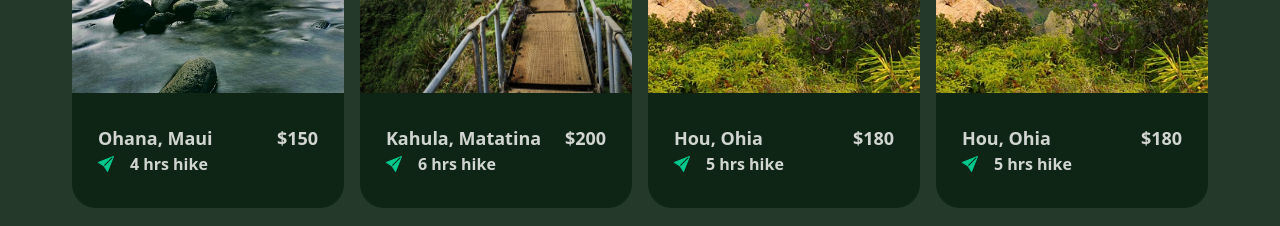
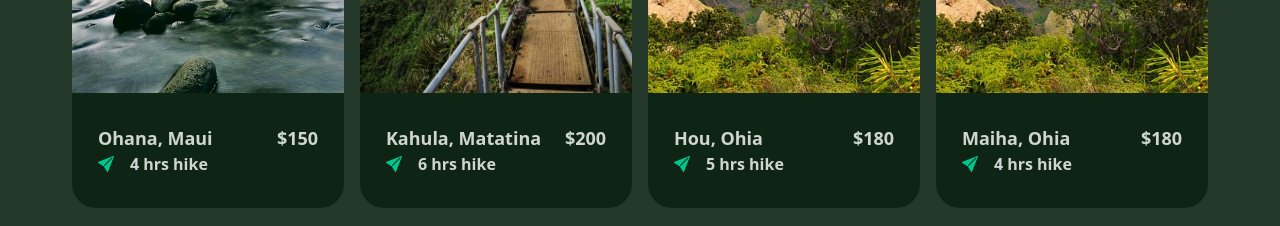
Before and after one commit to JoelOgira/hike_hawaii, a Next.js app: page / in a window 1280 px wide. Shown: the part 1800-2026 px from the top of the page. Built offline with nearby package versions, Linux system fonts and the light colour scheme; a web font is replaced by a local one.

Commit message:
Changed the last destination

```diff
--- a/app/components/home/TopSellingSection.tsx
+++ b/app/components/home/TopSellingSection.tsx
@@ -29,9 +29,9 @@ function TopSellingSection() {
     {
       id: 3,
       imageUrl: Hawaii3,
-      title: "Hou, Ohia",
+      title: "Maiha, Ohia",
       amount: "$180",
-      duration: "5 hrs hike",
+      duration: "4 hrs hike",
     },
   ];
   return (
```
